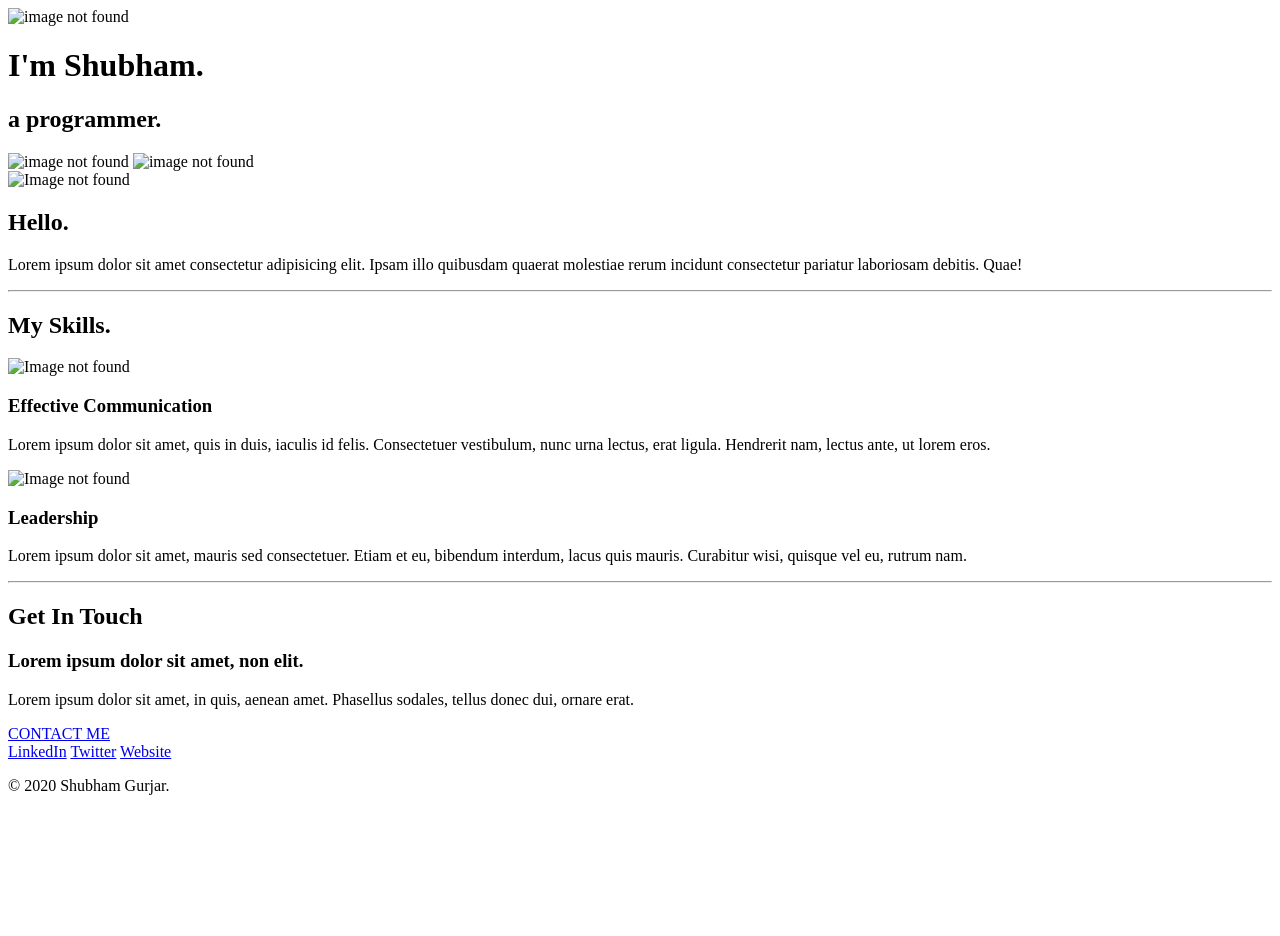
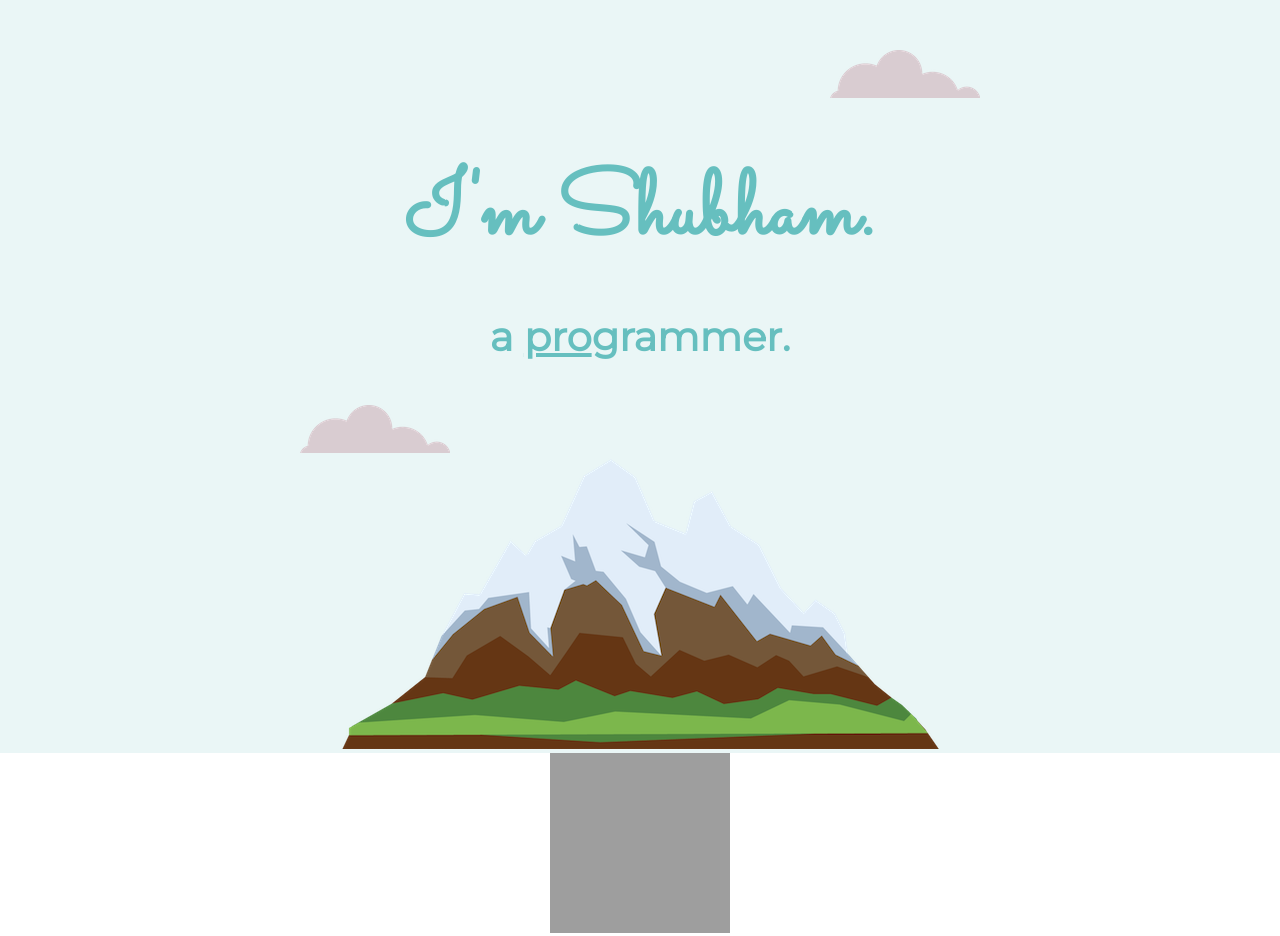
Before and after one commit to shubhgurjar/dummyresume, a plain HTML site: page index.html in a window 1280 px wide. Shown: the top 936 px of the page. Before the commit the page ends 811 px from the top, so only its background shows below. Drawn offline with Linux system fonts and the light colour scheme; the site is published under a folder, as on GitHub Pages, so addresses that start at the root find nothing.

Commit message:
removed slash to point to css & img files

```diff
--- a/index.html
+++ b/index.html
@@ -3,7 +3,7 @@
 <head>
     <meta charset="UTF-8">
     <meta name="viewport" content="width=device-width, initial-scale=1.0">
-    <link rel="stylesheet" type="text/css" href="/styles.css">
+    <link rel="stylesheet" type="text/css" href="styles.css">
     <link rel="icon"  href="favicon.ico">
     <link href="https://fonts.googleapis.com/css2?family=Merriweather:ital@1&family=Montserrat&family=Sacramento&display=swap" rel="stylesheet">
     <title>Shubham Gurjar</title>
@@ -11,15 +11,15 @@
 </head>
 <body>
     <div class="top-container">
-        <img class="top-cloud" src="/cloud.png" alt="image not found">
+        <img class="top-cloud" src="cloud.png" alt="image not found">
         <h1>I'm Shubham.</h1>
         <h2>a <span>pro</span>grammer.</h2>
-        <img class="bottom-cloud" src="/cloud.png" alt="image not found">
-        <img src="/mountain.png" alt="image not found">
+        <img class="bottom-cloud" src="cloud.png" alt="image not found">
+        <img src="mountain.png" alt="image not found">
      </div>
      <div class="middle-container">
         <div class="profile">
-          <img src="/circle-cropped.png" alt="Image not found" height="180" width="180">
+          <img src="circle-cropped.png" alt="Image not found" height="180" width="180">
           <h2>Hello.</h2>
           <p class="hello">Lorem ipsum dolor sit amet consectetur adipisicing elit. Ipsam illo quibusdam quaerat molestiae rerum incidunt consectetur pariatur laboriosam debitis. Quae!</p>
         </div>
@@ -27,12 +27,12 @@
         <div class="skills">
           <h2>My Skills.</h2>
           <div class="skill-row">
-            <img class="communication" src="/effective.png" alt="Image not found">
+            <img class="communication" src="effective.png" alt="Image not found">
             <h3>Effective Communication</h3>
             <p >Lorem ipsum dolor sit amet, quis in duis, iaculis id felis. Consectetuer vestibulum, nunc urna lectus, erat ligula. Hendrerit nam, lectus ante, ut lorem eros.</p>
           </div>
           <div class="skill-row">
-            <img class="leadership" src="/team.png" alt="Image not found">
+            <img class="leadership" src="team.png" alt="Image not found">
             <h3>Leadership</h3>
             <p>Lorem ipsum dolor sit amet, mauris sed consectetuer. Etiam et eu, bibendum interdum, lacus quis mauris. Curabitur wisi, quisque vel eu, rutrum nam.</p>
           </div>
```
